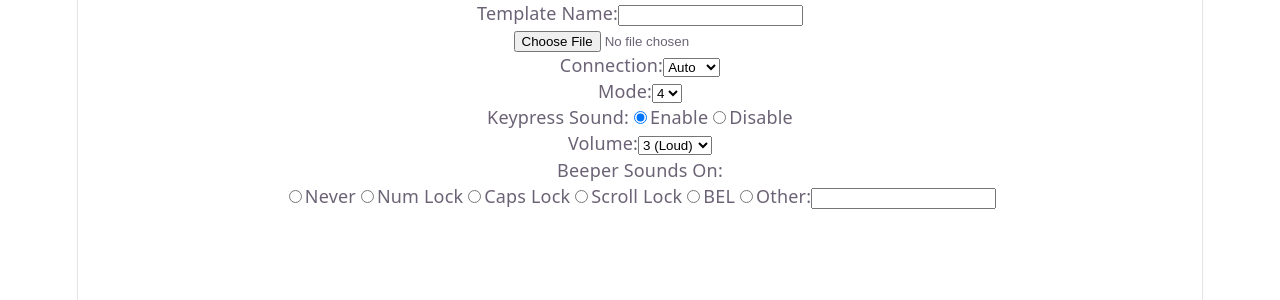
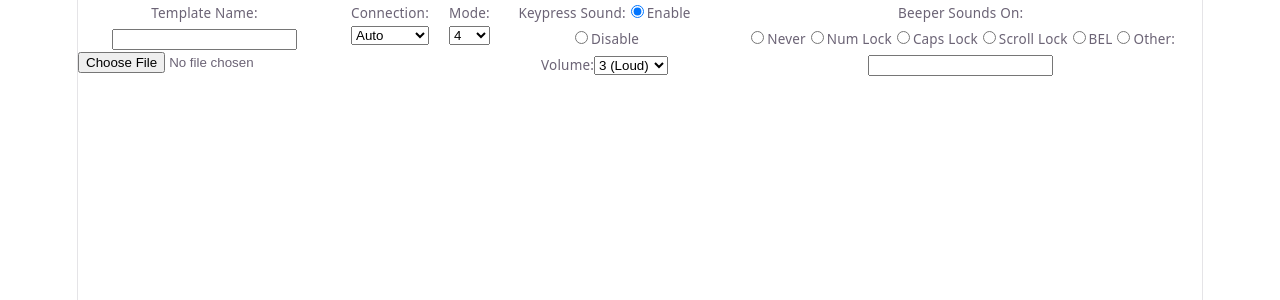
Before and after one commit to reecejpetty/krs-configurator, a React (Vite) app: page / in a window 1280 px wide. Shown: the top 300 px of the page. Built offline with nearby package versions, Linux system fonts and the light colour scheme.

Commit message:
Add basic styles to ConfigOptions component

```diff
--- a/src/components/ConfigOptions.jsx
+++ b/src/components/ConfigOptions.jsx
@@ -1,6 +1,8 @@
+import styles from './ConfigOptions.module.css'
+
 function ConfigOptions() {
   return (
-    <div id="config-options">
+    <div id="config-options" className={styles.configOptions}>
       <FileUpload />
       <Connection />
       <Mode />
@@ -12,7 +14,7 @@ function ConfigOptions() {
 
 function FileUpload() {
   return (
-    <div id="file-upload">
+    <div id="file-upload" className={styles.configSection}>
       <div id="template-name-entry">
         <label htmlFor="template-name">Template Name:</label>
         <input type="text" id="template-name" />
@@ -24,7 +26,7 @@ function FileUpload() {
 
 function Connection() {
   return (
-    <div id="connection">
+    <div id="connection" className={styles.configSection}>
       <label htmlFor="connection-dropdown">Connection:</label>
       <select name="connection-dropdown" id="connection-dropdown">
         <option value="auto">Auto</option>
@@ -38,7 +40,7 @@ function Connection() {
 
 function Mode() {
   return (
-    <div id="mode">
+    <div id="mode" className={styles.configSection}>
       <label htmlFor="mode-dropdown">Mode:</label>
       <select name="mode-dropdown" id="mode-dropdown">
         <option value="1">1</option>
@@ -55,7 +57,7 @@ function Mode() {
 
 function KeypressSound() {
   return (
-    <div id="keypress-sound">
+    <div id="keypress-sound" className={styles.configSection}>
       <div id="keypress-sound-options">
         Keypress Sound:
         <input type="radio" name="keypress" id="keypress-enable" defaultChecked />
@@ -77,7 +79,7 @@ function KeypressSound() {
 
 function Beeper() {
   return (
-    <div id="beeper">
+    <div id="beeper" className={styles.configSection}>
       <div>Beeper Sounds On:</div>
       <div id="beeper-options">
         <input type="radio" name="beeper-option" id="beeper-never" />
--- /dev/null
+++ b/src/components/ConfigOptions.module.css
@@ -0,0 +1,10 @@
+.configOptions {
+    display: flex;
+    gap: 20px;
+}
+
+.configSection {
+    display: flex;
+    flex-direction: column;
+    font-size: .75rem;
+}
```
